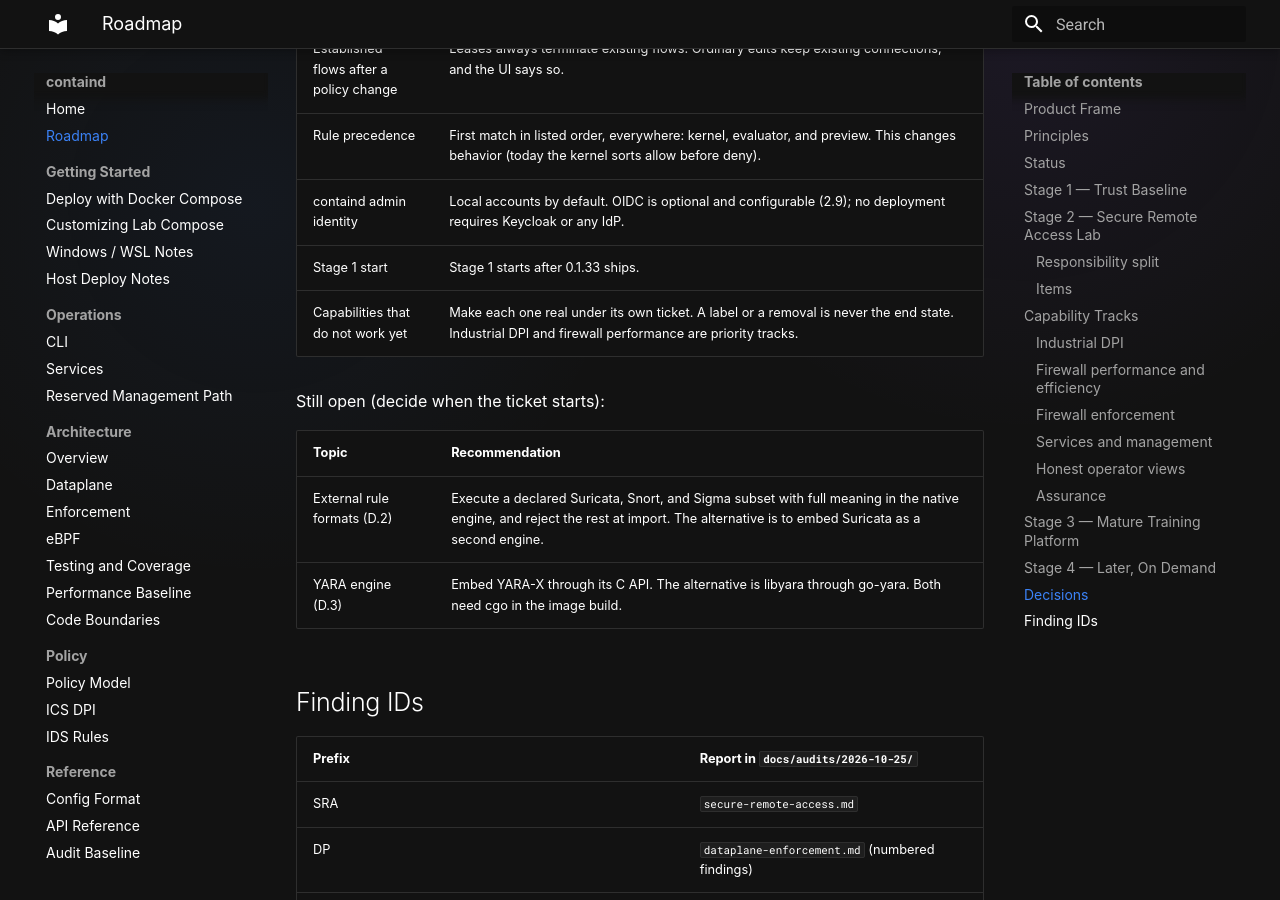
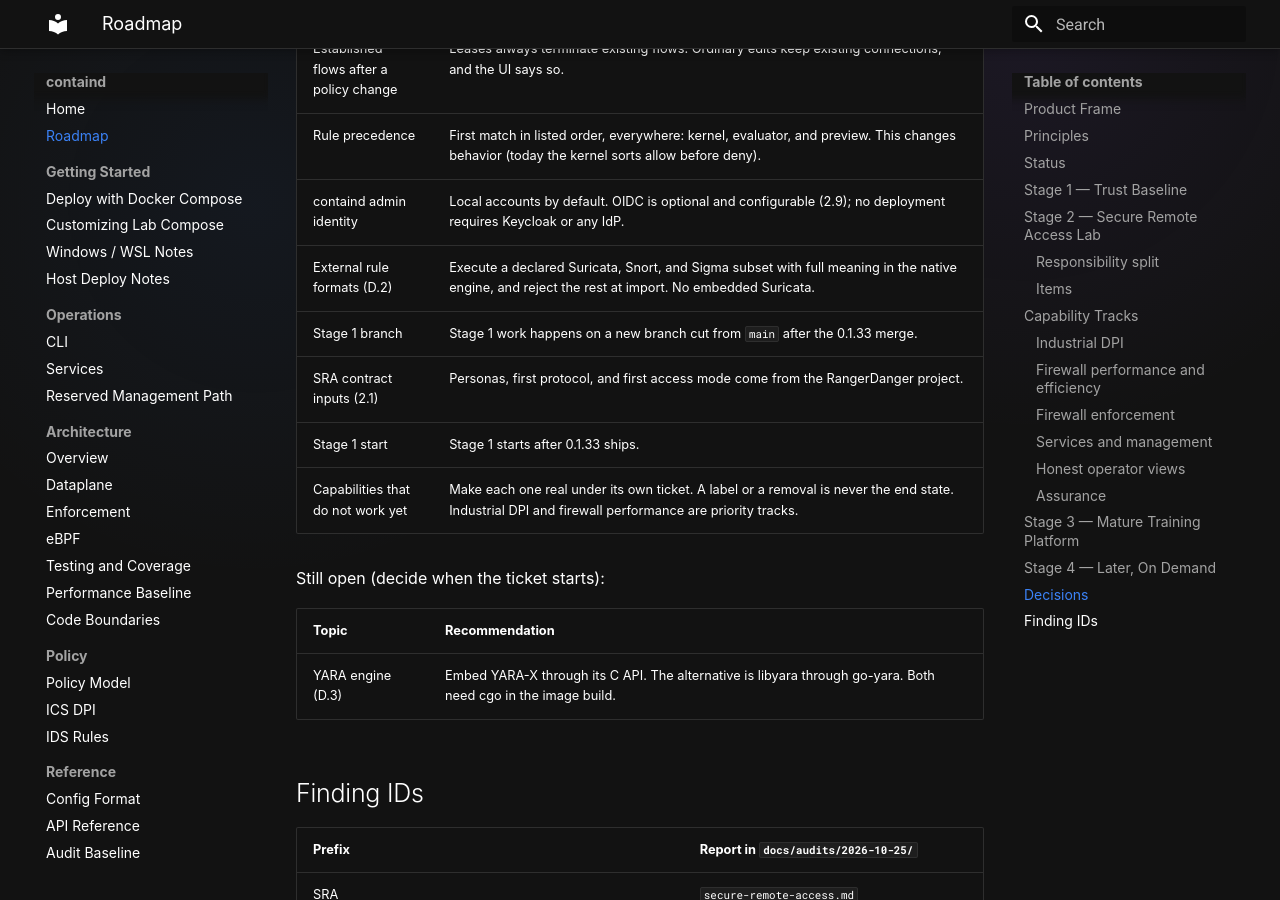
Before and after one commit to tonylturner/containd, an MkDocs documentation site: the page built from docs/mkdocs/roadmap.md, in a window 1280 px wide and 900 px high, scrolled down 10775 px. Built offline with MkDocs 1.6.1 and Material for MkDocs 9.7.7, drawn with Linux system fonts in a browser that asks for light colours.

Commit message:
Record D.2 native-subset decision, Stage 1 branch and SRA input source

```diff
--- a/docs/mkdocs/roadmap.md
+++ b/docs/mkdocs/roadmap.md
@@ -217,6 +217,9 @@ Decided by the product owner on 2026-10-25.
 | Established flows after a policy change | Leases always terminate existing flows. Ordinary edits keep existing connections, and the UI says so. |
 | Rule precedence | First match in listed order, everywhere: kernel, evaluator, and preview. This changes behavior (today the kernel sorts allow before deny). |
 | containd admin identity | Local accounts by default. OIDC is optional and configurable (2.9); no deployment requires Keycloak or any IdP. |
+| External rule formats (D.2) | Execute a declared Suricata, Snort, and Sigma subset with full meaning in the native engine, and reject the rest at import. No embedded Suricata. |
+| Stage 1 branch | Stage 1 work happens on a new branch cut from `main` after the 0.1.33 merge. |
+| SRA contract inputs (2.1) | Personas, first protocol, and first access mode come from the RangerDanger project. |
 | Stage 1 start | Stage 1 starts after 0.1.33 ships. |
 | Capabilities that do not work yet | Make each one real under its own ticket. A label or a removal is never the end state. Industrial DPI and firewall performance are priority tracks. |
 
@@ -224,7 +227,6 @@ Still open (decide when the ticket starts):
 
 | Topic | Recommendation |
 |---|---|
-| External rule formats (D.2) | Execute a declared Suricata, Snort, and Sigma subset with full meaning in the native engine, and reject the rest at import. The alternative is to embed Suricata as a second engine. |
 | YARA engine (D.3) | Embed YARA-X through its C API. The alternative is libyara through go-yara. Both need cgo in the image build. |
 
 ## Finding IDs
```
